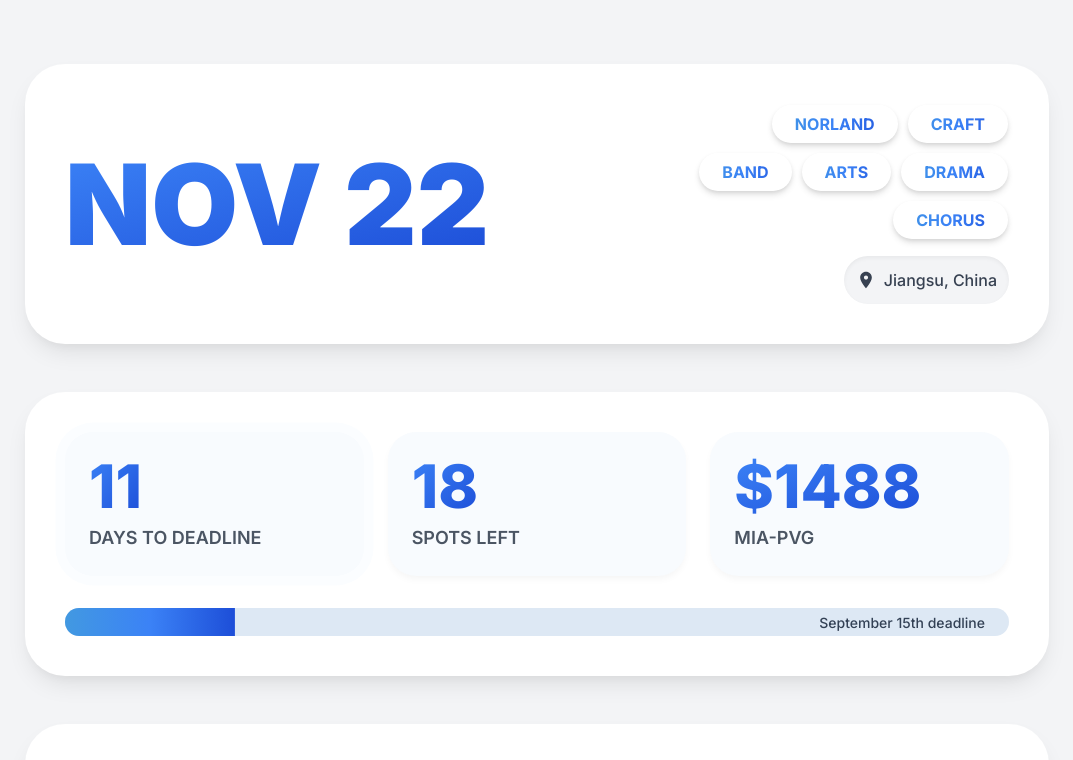
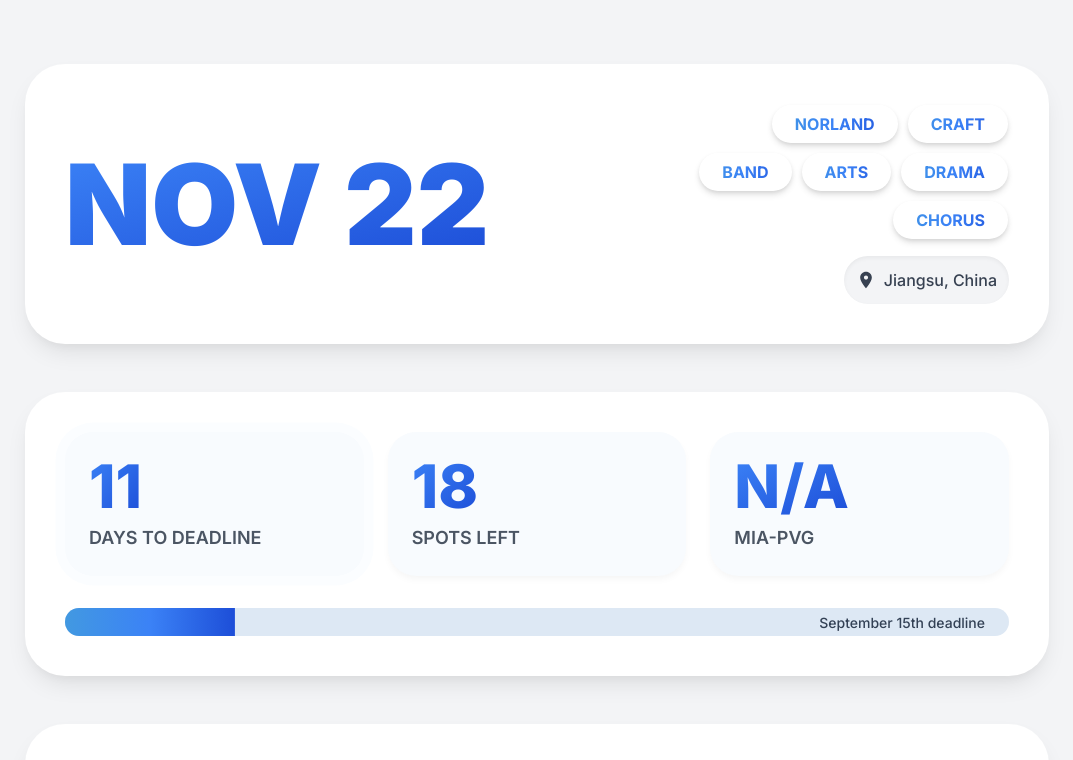
Before and after one commit to qioffe/25_NORLAND_TRIP, a plain HTML site: page index.html in a window 1280 px wide. Shown: the top 760 px of the page, without its empty margins (103-1176 px from the left). Drawn offline with nearby package versions, Linux system fonts and the light colour scheme.

Commit message:
Update index.html

```diff
--- a/index.html
+++ b/index.html
@@ -370,7 +370,7 @@
             </div>
             <!-- Air Ticket Price Card -->
             <div id="ticket-price-card" class="m3-card p-6 flex flex-col items-start space-y-2">
-                <p id="ticket-price-number" class="text-6xl font-extrabold hero-title-gradient">$1,460</p>
+                <p id="ticket-price-number" class="text-6xl font-extrabold hero-title-gradient">...</p>
                 <p class="text-lg font-semibold text-gray-600">MIA-PVG</p>
             </div>
         </div>
@@ -622,35 +622,23 @@
             const priceElement = document.getElementById('ticket-price-number');
             if (!priceElement) return;
 
-            /* This is the slot for your SerpAPI integration.
+            try {
+                const response = await fetch('data.json');
+                if (!response.ok) {
+                    throw new Error(`HTTP error! status: ${response.status}`);
+                }
+                const data = await response.json();
 
-              To connect to SerpAPI, you need a backend server to protect your API key.
-              You will make a secure fetch request from this frontend code to your server,
-              and your server will then make the request to SerpAPI.
-
-              1. Set up a simple backend API (e.g., using Node.js, Python Flask, or similar).
-              2. Your backend will take a request, build the SerpAPI query, and use your
-                 private API key to fetch the real-time flight data.
-              3. The backend will return the final price to this frontend app.
-              4. Replace the code below with your fetch call.
-            */
-
-            // Example of how you would fetch from your own backend:
-            // try {
-            //   const response = await fetch('/api/ticket-price');
-            //   const data = await response.json();
-            //   if (data.price) {
-            //     priceElement.textContent = `$${data.price}`;
-            //   }
-            // } catch (error) {
-            //   console.error("Failed to fetch ticket price:", error);
-            // }
-
-            // Temporary simulated price for demonstration
-            const basePrice = 1460;
-            const fluctuation = Math.floor(Math.random() * 80) - 40; // Fluctuate by +/- $40
-            const newPrice = basePrice + fluctuation;
-            priceElement.textContent = `$${newPrice}`;
+                if (data.price) {
+                    priceElement.textContent = `$${data.price}`;
+                } else {
+                    priceElement.textContent = "N/A";
+                    console.error("No price found in data.json or API error:", data.status);
+                }
+            } catch (error) {
+                priceElement.textContent = "Error";
+                console.error("Failed to fetch ticket price from data.json:", error);
+            }
         };
 
         const setupEventListeners = () => {
```
